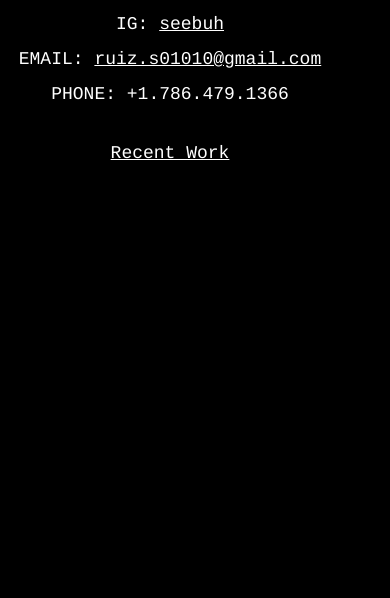
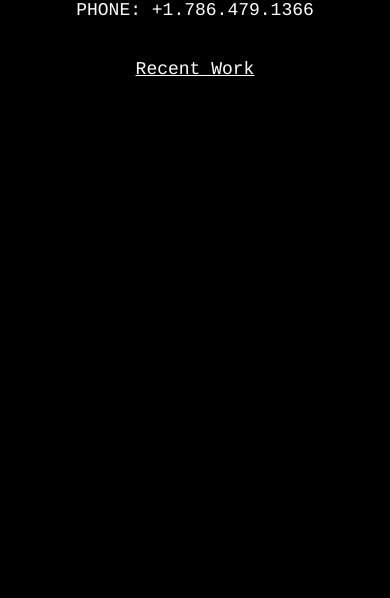
Before and after one commit to rahulshinde/sr-temp, a plain HTML site: page index.html in a window 390 px wide. Shown: the part 246-844 px from the top of the page. Drawn offline with Linux system fonts and the light colour scheme.

Commit message:
more changes to minimal mobile layout

```diff
--- a/css/main.css
+++ b/css/main.css
@@ -156,9 +156,10 @@ a:hover {
 	  background-color: black;
 	}
 	.info {
-		top: 15;
+		top: 15%;
 		text-align: center;
-		width: 100%;
+		left: 0;
+		right: 0;
 
 	}
 
```
